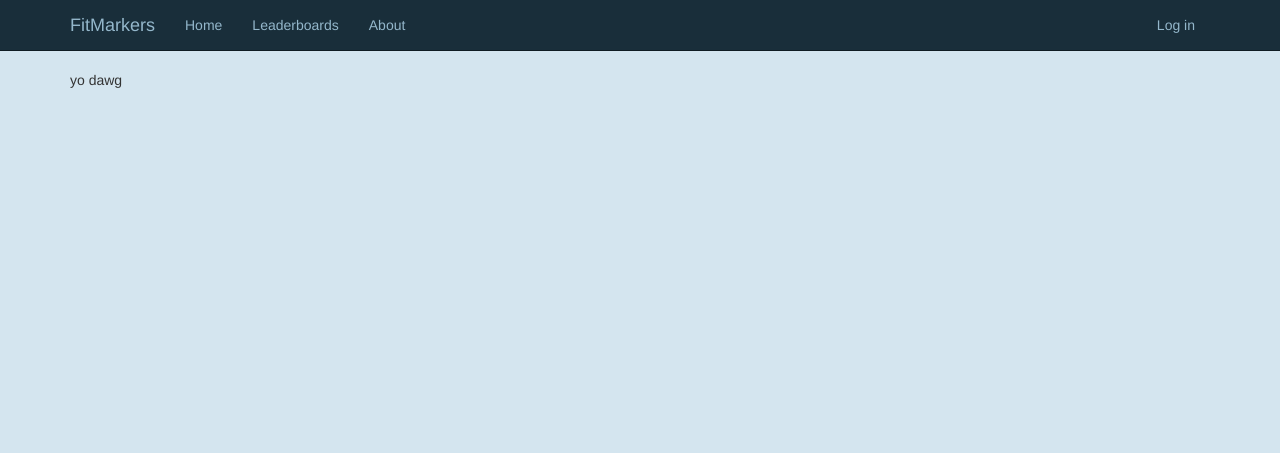
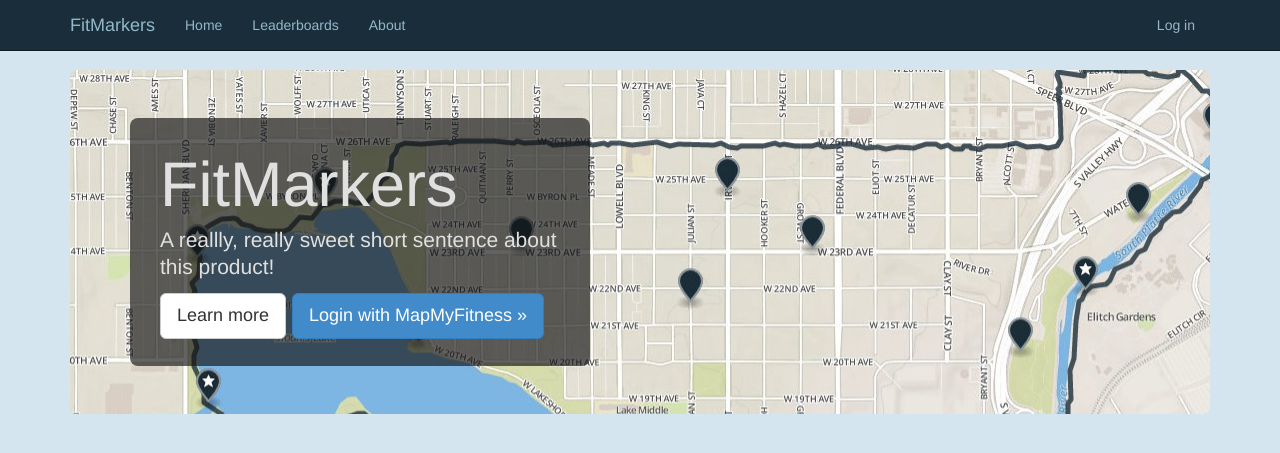
Before and after one commit to JasonSanford/fitmarkers, a Django app: template templates/index.html in a window 1280 px wide. Shown: the top 453 px of the page. Run offline with Django 3.2, Linux system fonts and the light colour scheme; the template is opened without the code that fills it, so the values that code supplies are empty; some libraries are stand-ins or nearby versions.

Commit message:
Add hero image to unauthd home

```diff
--- a/templates/base.html
+++ b/templates/base.html
@@ -31,10 +31,10 @@
                     </ul>
                     <ul class="nav navbar-nav navbar-right">
                         {% if user.is_anonymous %}
-                        <li><a href="{% url 'login' %}">Log in</a></li>
+                        <li><a href="/login/mapmyfitness">Log in</a></li>
                         {% else %}
                         <li class="dropdown">
-                            <a href="#" class="dropdown-toggle" data-toggle="dropdown">{{  user.first_name }} <b class="caret"></b></a>
+                            <a href="#" class="dropdown-toggle" data-toggle="dropdown">{{ user.first_name }} <b class="caret"></b></a>
                             <ul class="dropdown-menu">
                                 <li><a href="{% url 'user_dashboard' %}">Dashboard</a></li>
                                 <li><a href="{% url 'user_settings' %}">Settings</a></li>
--- a/templates/index.html
+++ b/templates/index.html
@@ -1,5 +1,33 @@
 {% extends 'centered.html' %}
 
 {% block content %}
-yo dawg
+<div class="jumbotron">
+    <div class="jumbotron-content">
+        <h1>FitMarkers</h1>
+        <p>A reallly, really sweet short sentence about this product!</p>
+        <p><a class="btn btn-default btn-lg" href="{% url 'about' %}">Learn more</a> <a class="btn btn-primary btn-lg" href="/login/mapmyfitness">Login with MapMyFitness »</a></p>
+    </div>
+</div>
 {% endblock %}
+
+{% block css %}
+<style type="text/css">
+.jumbotron {
+    background-image: url({{ STATIC_URL }}img/hero.jpg);
+}
+.jumbotron-content {
+    width: 460px;
+    background-color: rgba(17, 17, 17, 0.65);
+    border-radius: 8px;
+    padding: 15px 30px;
+}
+.jumbotron-content h1 {
+    color: #e0e0e0;
+}
+.jumbotron-content p {
+    color: #e0e0e0;
+    line-height: 1.3em;
+    margin: 8px 0 12px;
+}
+</style>
+{% endblock %}
```
Also changed, not shown: static/img/hero.jpg (added).
